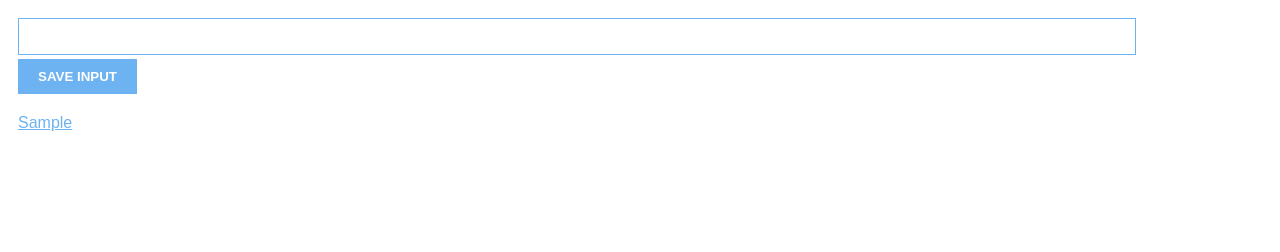
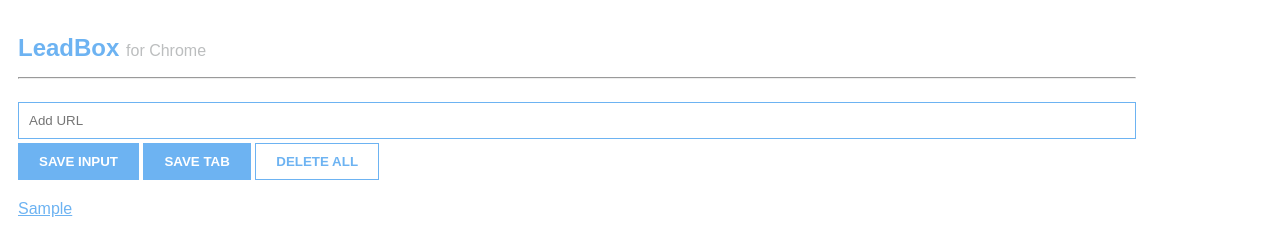
Before and after one commit to Frodriguez9/lead-generator, a browser extension: page index.html in a window 1280 px wide. Both pictures are taken after typing "Sample" into the empty fields and a click on the button "SAVE INPUT". Drawn offline with Linux system fonts and the light colour scheme.

Commit message:
complete first functional version

```diff
--- a/index.css
+++ b/index.css
@@ -6,11 +6,23 @@
   min-width: 400px;
 }
 
+#titleName {
+  color: #6DB3F2;
+  font-size: 1.5rem;
+}
+
+#title-p {
+  color: #bcbebf;
+  margin-bottom: 15px;
+}
+
+
 input {
   width: 100%;
   padding: 10px;
   box-sizing: border-box;
   border: 1px solid #6DB3F2;
+  margin-top: 15px;
   margin-bottom: 4px;
 }
 
@@ -19,7 +31,13 @@ button {
   color: white;
   font-weight: bold;
   padding: 10px 20px;
-  border: none;
+  border: 1px solid #6DB3F2;
+
+}
+
+#delete-btn {
+  background: white;
+  color: #6DB3F2;
 
 }
 
--- a/index.html
+++ b/index.html
@@ -6,11 +6,18 @@
     <title>Lead Generator</title>
   </head>
   <body>
+
     <div class="main-div">
-      <input type="text" id="input-el">
+      <p id="title-p"><b id="titleName">LeadBox </b>for Chrome</p>
+      <hr>
+
+      <input type="text" placeholder="Add URL" id="input-el">
       <button id="input-btn">SAVE INPUT</button>
+      <button id="tab-btn">SAVE TAB</button>
+      <button id="delete-btn">DELETE ALL</button>
       <ul id="ul-el"></ul>
     </div>
+
     <script src="index.js">  </script>
   </body>
 </html>
--- a/index.js
+++ b/index.js
@@ -1,30 +1,57 @@
+// TODO: refactor - build a function that implements the localStorage.setItem()
 let myLeads = []
 
 const inputEl = document.getElementById("input-el")
 const inputBtn = document.getElementById("input-btn")
+const deleteBtn = document.getElementById("delete-btn")
 const ulEl = document.getElementById("ul-el")
+const tabBtn = document.getElementById("tab-btn")
+const leadsFromLocalStorage = localStorage.getItem("myLeads")
 
-localStorage.clear()
-localStorage.setItem("idCounter", "0")
-//console.log(localStorage.length)
-localStorage.clear()
-inputBtn.addEventListener("click", function() {
-  myLeads.push(inputEl.value);
-  inputEl.value = '';
-  renderLeads()
+// leadsFromLocalStorage is undifined when the extension has never bend used
+if (leadsFromLocalStorage) {
+  myLeads = JSON.parse(leadsFromLocalStorage)
+  render(myLeads)
+}
+
+
+function render(leads){
+  let listOfHTMLitems = ""
+  for (let i=0; i < leads.length; i++) {
+    listOfHTMLitems += `
+            <li>
+                <a href="${leads[i]}" target="_blank">
+                  ${leads[i]}
+                </a>
+            </li>`
+  };
+    ulEl.innerHTML = listOfHTMLitems;
+}
+
+// chrome.tabs.query()
+//    active:true indicates to the chrome api we are looking at the current tab
+//    currentWindow:true indicates chrome api we are looking at the
+//                       currentWindow, as we can have multiple windows open
+
+tabBtn.addEventListener("click", function(){
+  chrome.tabs.query({active:true, currentWindow:true}, function(tabs){
+    myLeads.push(tabs[0].url)
+    localStorage.setItem("myLeads", JSON.stringify(myLeads))
+    render(myLeads)
+  });
 });
 
 
+deleteBtn.addEventListener("dblclick", function() {
+  localStorage.clear();
+  myLeads = []
+  render(myLeads)
+})
 
-function renderLeads(){
-  let listOfHTMLitems = ""
-  for (let i=0; i < myLeads.length; i++) {
-    listOfHTMLitems += `
-            <li>
-                <a href="${myLeads[i]} target="_blank">
-                  ${myLeads[i]}
-                </a>
-            </li>`
-  };
-    ulEl.innerHTML = listOfHTMLitems
-}
+
+inputBtn.addEventListener("click", function() {
+  myLeads.push(inputEl.value);
+  localStorage.setItem("myLeads", JSON.stringify(myLeads));
+  render(myLeads);
+  inputEl.value = ""
+});
```
Also changed, not shown: manifest.json.
